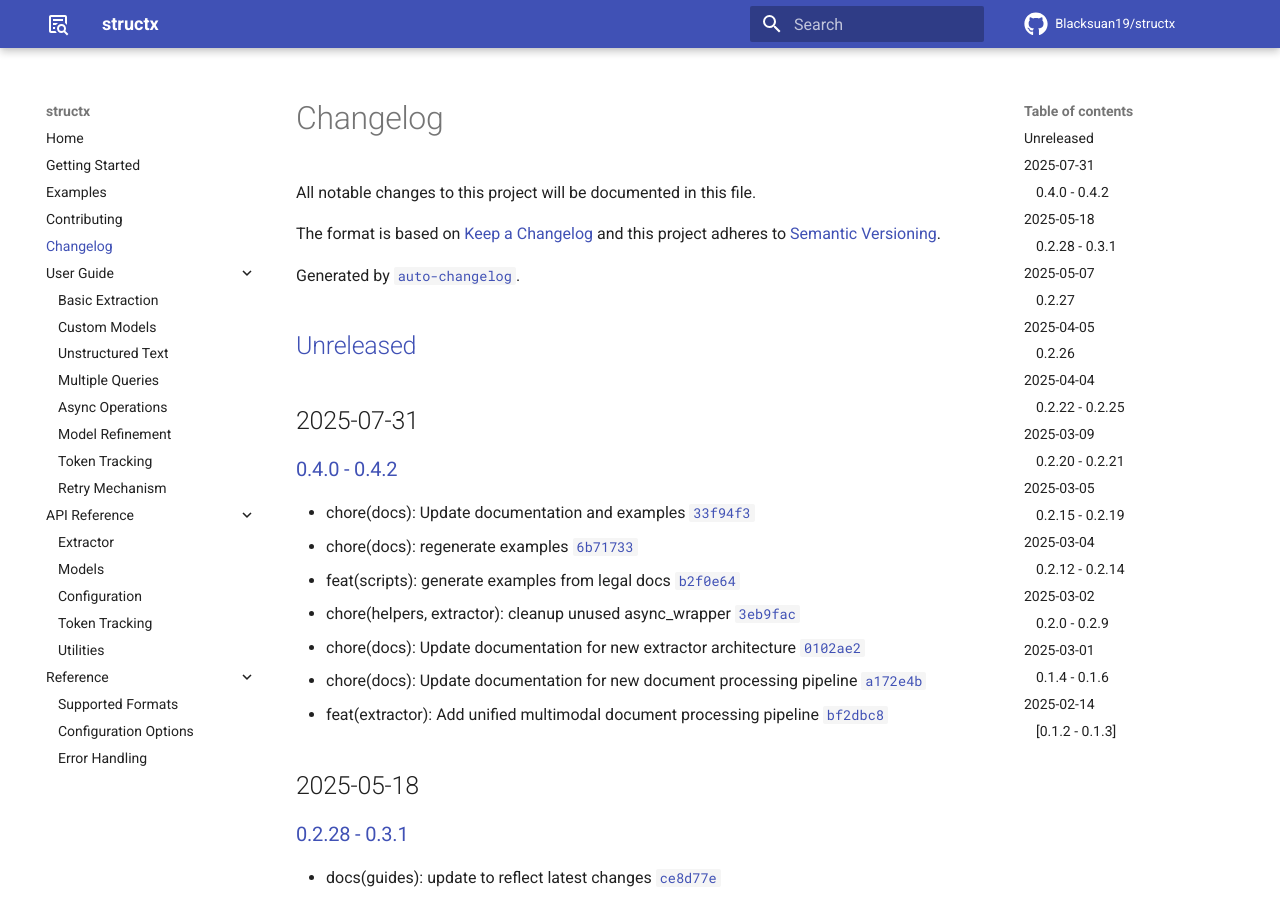
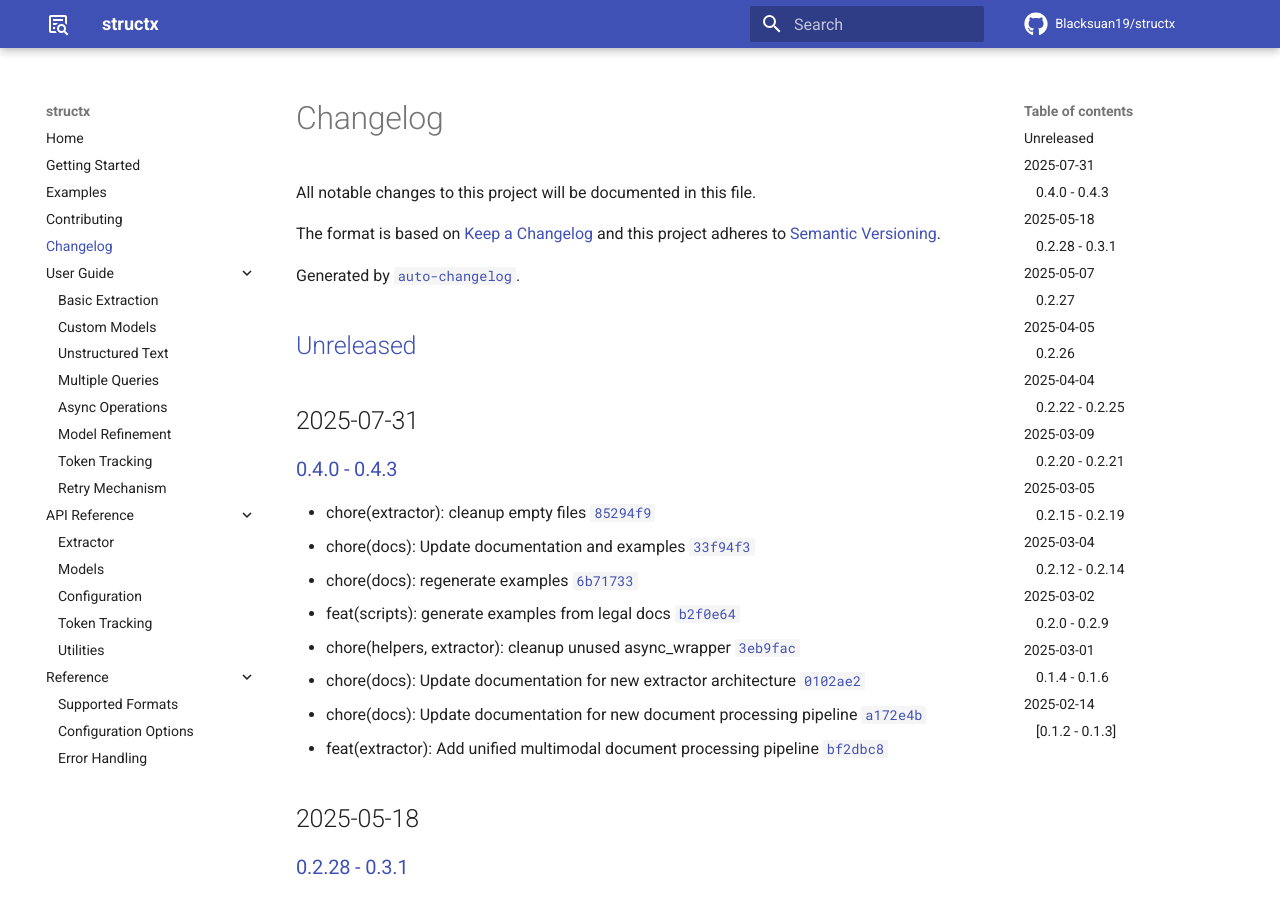
Before and after one commit to Blacksuan19/structx, an MkDocs documentation site: the page built from docs/changelog.md, in a window 1280 px wide and 900 px high. Built offline with MkDocs 1.6.1 and Material for MkDocs 9.7.7, drawn with Linux system fonts in a browser that asks for light colours; comment, search, counter and statistics services are not loaded.

Commit message:
docs(changelog): regenerate changelog for 0.4.3

```diff
--- a/docs/changelog.md
+++ b/docs/changelog.md
@@ -7,12 +7,13 @@ and this project adheres to [Semantic Versioning](https://semver.org/spec/v2.0.0
 
 Generated by [`auto-changelog`](https://github.com/CookPete/auto-changelog).
 
-## [Unreleased](https://github.com/Blacksuan19/structx/compare/0.4.2...HEAD)
+## [Unreleased](https://github.com/Blacksuan19/structx/compare/0.4.3...HEAD)
 
 ## 2025-07-31
 
-### [0.4.0 - 0.4.2](https://github.com/Blacksuan19/structx/compare/0.3.1...0.4.2)
+### [0.4.0 - 0.4.3](https://github.com/Blacksuan19/structx/compare/0.3.1...0.4.3)
 
+- chore(extractor): cleanup empty files [`85294f9`](https://github.com/Blacksuan19/structx/commit/85294f9620aa8d91331d79be01e1cfe562f8643a)
 - chore(docs): Update documentation and examples [`33f94f3`](https://github.com/Blacksuan19/structx/commit/33f94f33968f4e951bfff92b38531b5687e6b717)
 - chore(docs): regenerate examples [`6b71733`](https://github.com/Blacksuan19/structx/commit/6b71733a6885ce3b6b204b66fad0973ae37e2e97)
 - feat(scripts): generate examples from legal docs [`b2f0e64`](https://github.com/Blacksuan19/structx/commit/b2f0e6459471bbfbc8e26d4229b11ca226c8711f)
```
